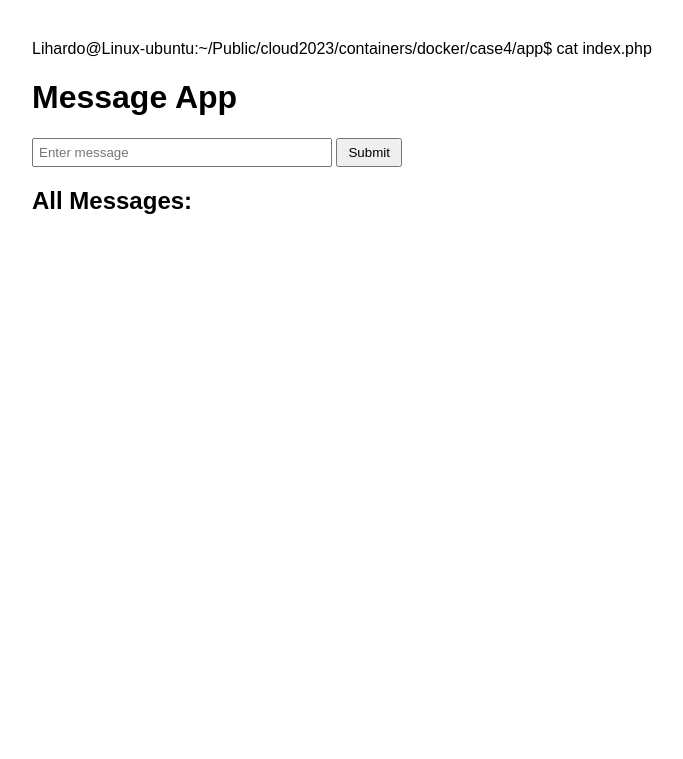
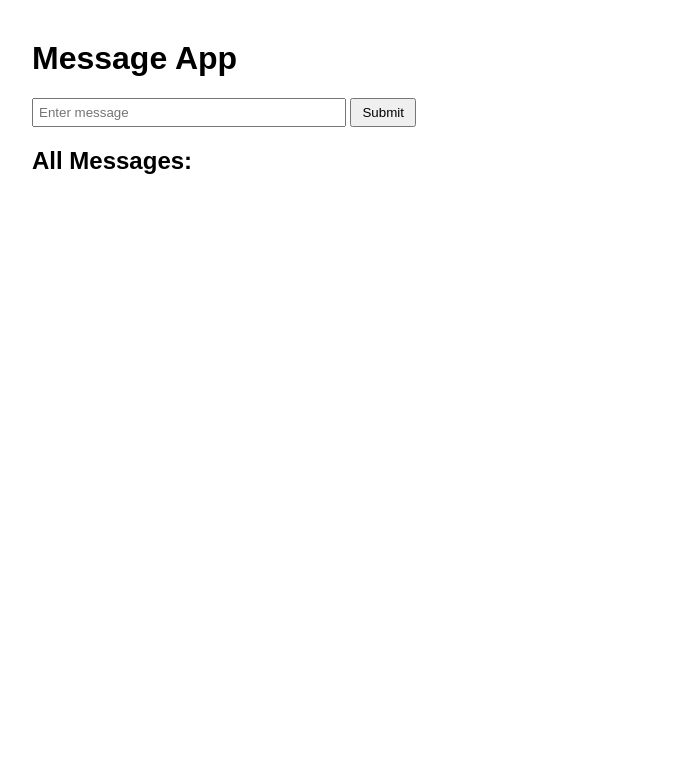
Before and after one commit to Lihardo238/CC_2025_2_Task, a PHP site: page / in a window 1280 px wide. Shown: the top 759 px of the page, without its empty margins (8-691 px from the left). Run offline with PHP 8.4, Linux system fonts and the light colour scheme; data that the repository does not hold is empty.

Commit message:
Update index.php

```diff
--- a/case5/src/index.php
+++ b/case5/src/index.php
@@ -1,4 +1,3 @@
-Lihardo@Linux-ubuntu:~/Public/cloud2023/containers/docker/case4/app$ cat index.php
 <?php
 $host = 'mysql1'; // linked container name
 $db   = 'mydb';
```
